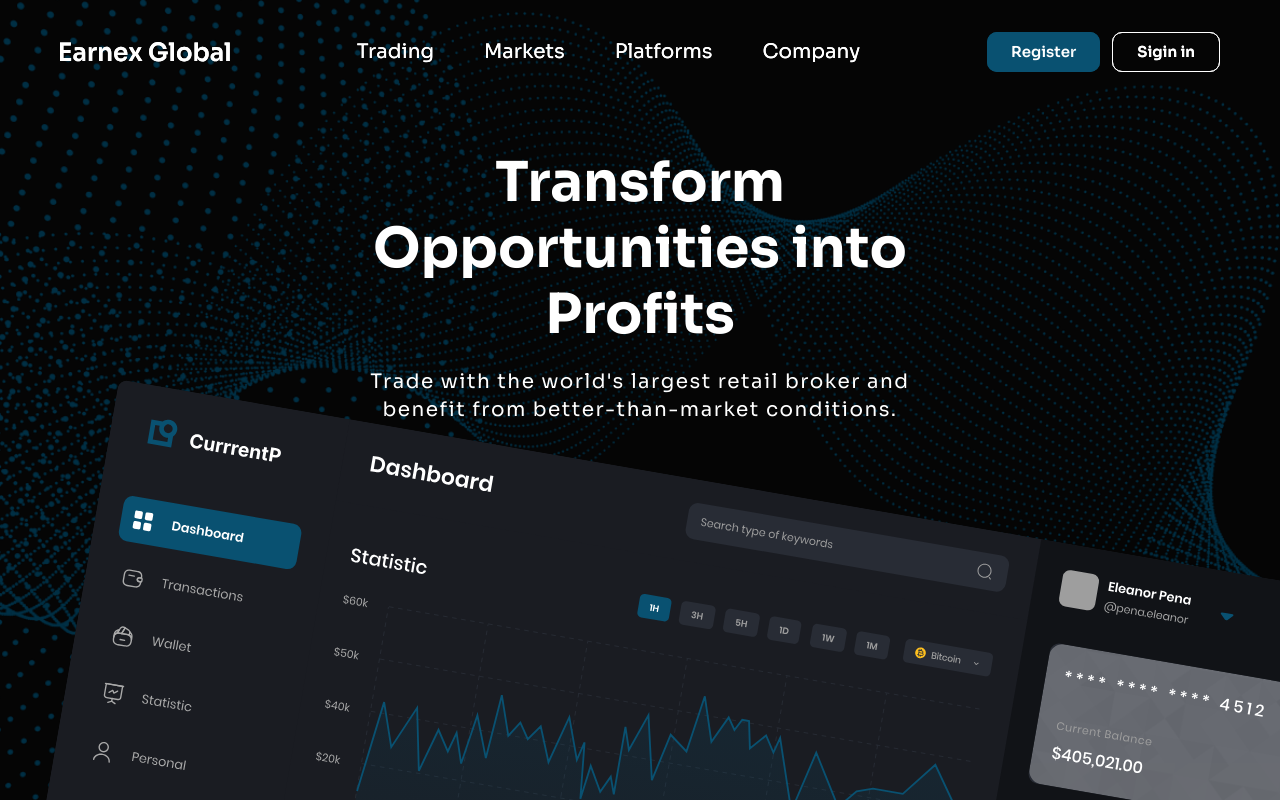
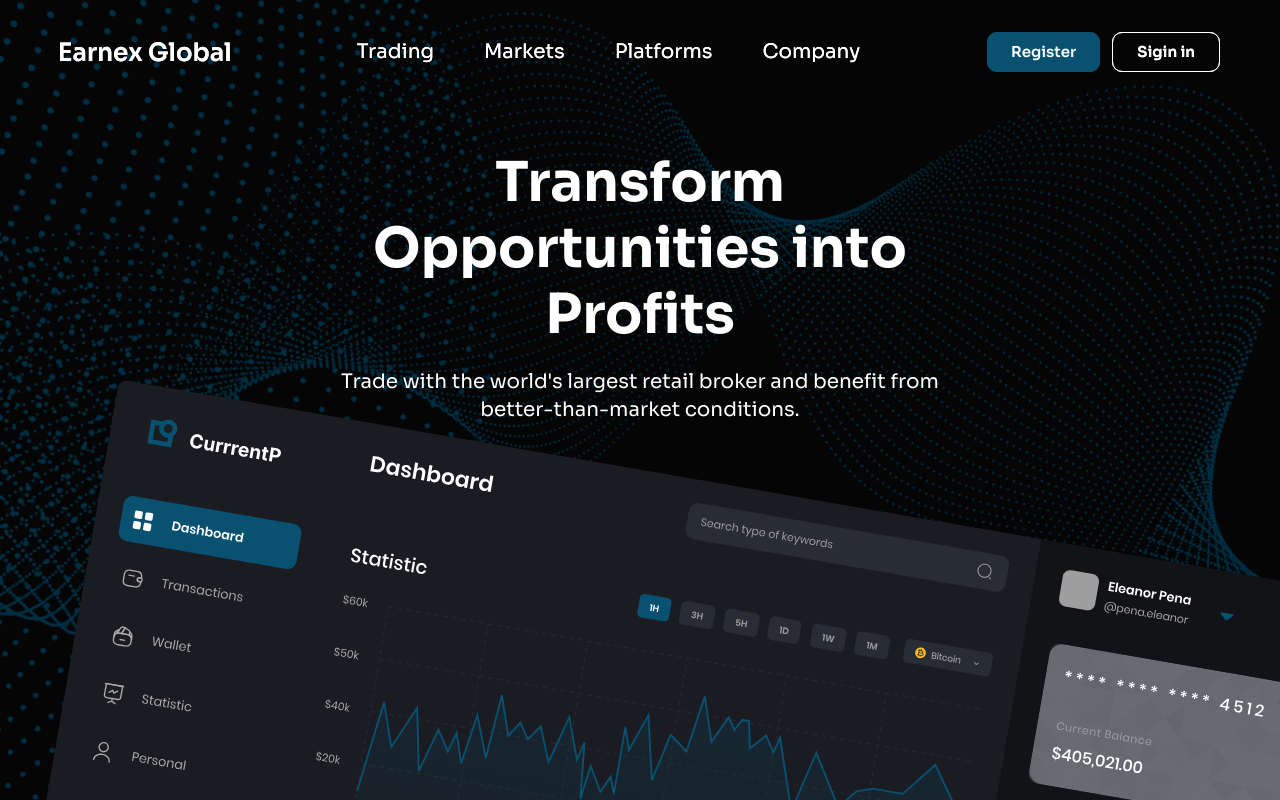
Before and after one commit to ismailjaved-dev/Earnex-Global, a Next.js app: page / in a window 1280 px wide. Shown: the top 800 px of the page. Built offline with nearby package versions, Linux system fonts and the light colour scheme.

Commit message:
text-spacing

```diff
--- a/components/sections/hero.tsx
+++ b/components/sections/hero.tsx
@@ -32,7 +32,7 @@ const Hero = () => {
              <Image src={'/heroBg.png'} fill alt='' className='object-cover object-center -z-10 h-[113%]!' />
             <h1 className='font-bold text-[40px] md:text-[50px] lg:text-[55px] text-center max-w-[650px] mx-auto leading-[1.2]'>Transform Opportunities
                 into Profits</h1>
-            <p className='text-lg lg:text-xl text-center max-w-[625px] mx-auto mt-5 tracking-[1.5px]'>Trade with the world's largest retail broker and benefit from
+            <p className='text-lg lg:text-xl text-center max-w-[625px] mx-auto mt-5 '>Trade with the world's largest retail broker and benefit from
                 better-than-market conditions.</p>
            </div>
 
```
